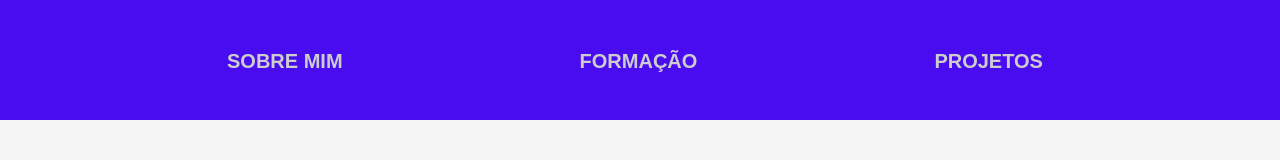
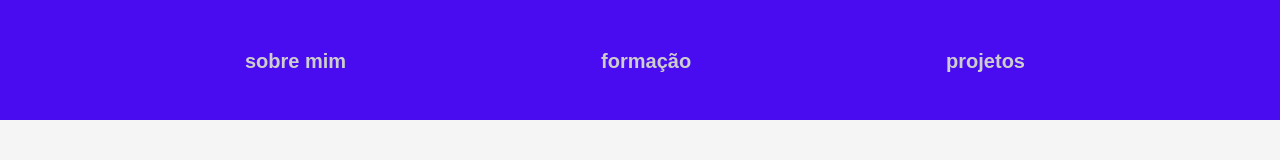
Before and after one commit to caiohenriquelopes/projetoFatorial, a plain HTML site: page index.html in a window 1280 px wide. Shown: the top 160 px of the page. Drawn offline with Linux system fonts and the light colour scheme.

Commit message:
pequena alteração no index.html

```diff
--- a/index.html
+++ b/index.html
@@ -10,9 +10,9 @@
     <header>
 
         <nav>
-            <a href="">SOBRE MIM</a>
-            <a href="">FORMAÇÃO</a>
-            <a href="">PROJETOS</a>
+            <a href="">sobre mim</a>
+            <a href="">formação</a>
+            <a href="">projetos</a>
         </nav>
 
     </header>
```
